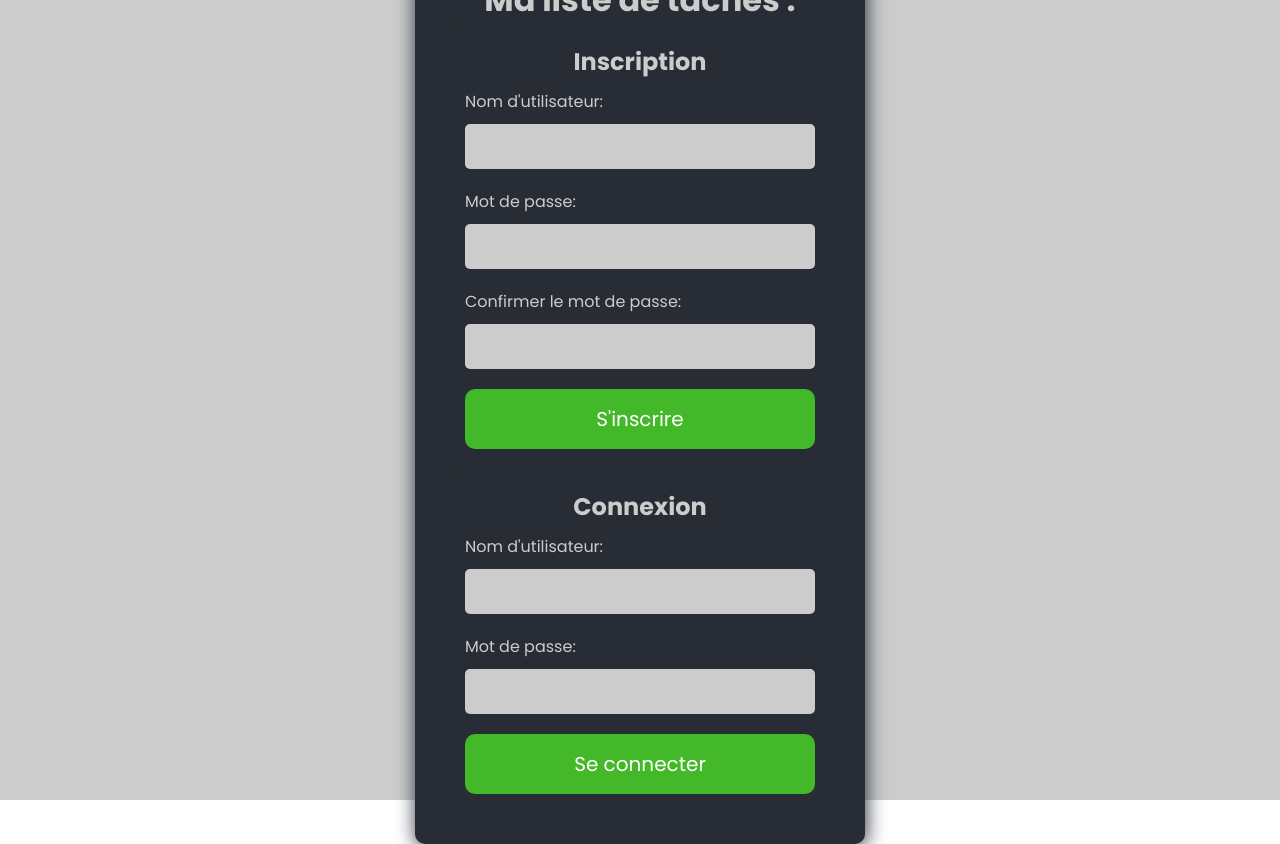
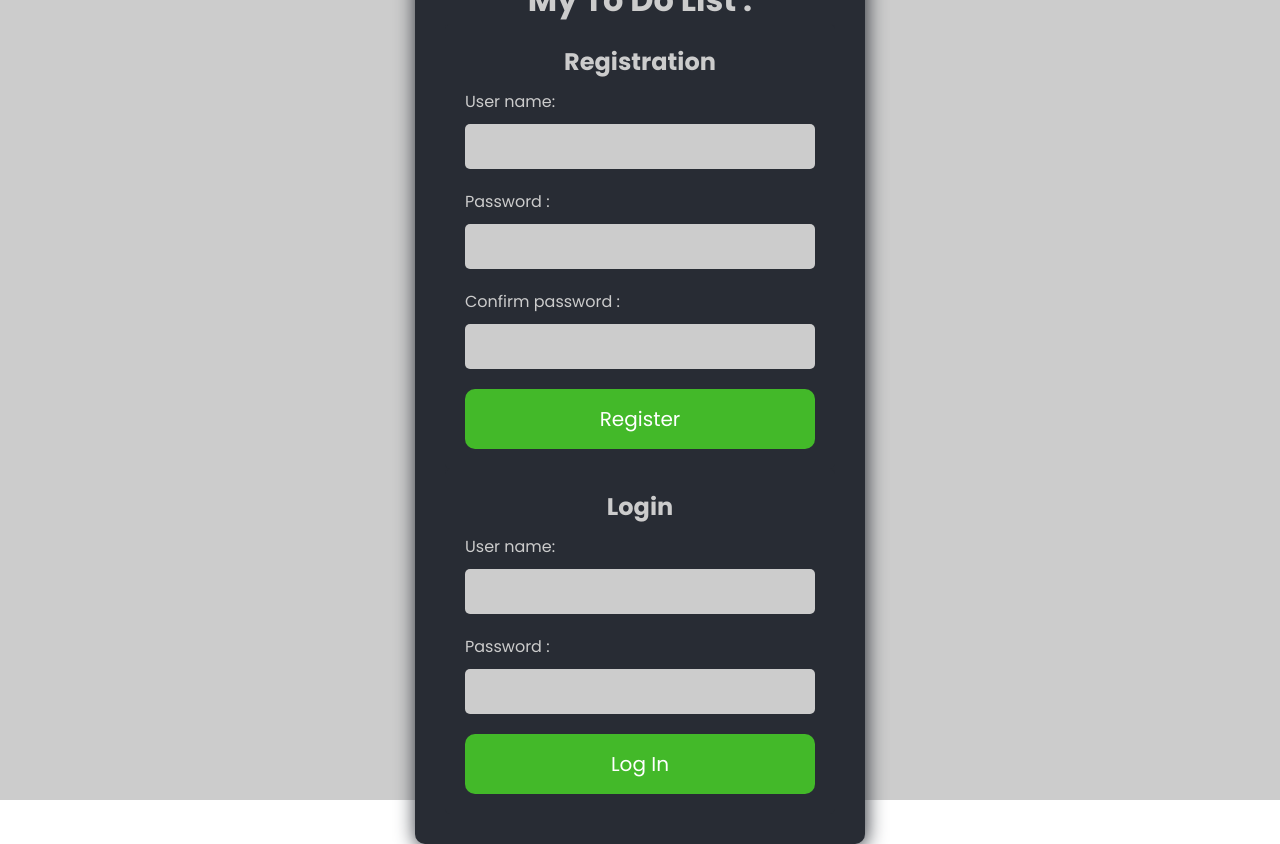
Before and after one commit to Mathieu-Lalande/ToDo-List, a React (Create React App) app: page / in a window 1280 px wide. Built offline with nearby package versions, Linux system fonts and the light colour scheme.

Commit message:
todolist
Signed-off-by: Mathieu LALANDE <gredr4307@gmail.com>

```diff
--- a/src/components/Form.js
+++ b/src/components/Form.js
@@ -40,13 +40,13 @@ const Form = ({input, setInput, todos, setTodos, editTodo, setEditTodo}) => {
         <form onSubmit={onFormSubmit}>
             <input
                 type="text"
-                placeholder="Entrez une tâche"
+                placeholder="Enter a task"
                 className="task-input"
                 value={input }
                 required
                 onChange={onInputChange}/>
             <button className="button-add" type="submit">
-                {editTodo ? "OK" : "AJOUTER"}
+                {editTodo ? "OK" : "ADD"}
             </button>
         </form>
     );
--- a/src/components/Header.js
+++ b/src/components/Header.js
@@ -3,11 +3,11 @@ import React from 'react'
 const Header = ({ isLoggedIn, handleLogout, currentUser }) => {
     return (
       <div className="header">
-        <h1>Ma liste de tâches :</h1>
+        <h1>My To Do List :</h1>
         {isLoggedIn && (
           <div className="user-info">
-            <p className='name-header'>Bienvenue, {currentUser} !</p>
-            <button onClick={handleLogout} className='button-logout'>Se déconnecter</button>
+            <p className='name-header'>Welcome, {currentUser} !</p>
+            <button onClick={handleLogout} className='button-logout'>Sign out</button>
           </div>
         )}
       </div>
--- a/src/components/Login.js
+++ b/src/components/Login.js
@@ -12,9 +12,9 @@ const Login = ({ handleLogin }) => {
 
   return (
     <form onSubmit={handleSubmit} className="form-card">
-      <h2>Connexion</h2>
+      <h2>Login</h2>
       <div className="form-group">
-        <label htmlFor="username">Nom d'utilisateur:</label>
+        <label htmlFor="username">User name:</label>
         <input
           type="text"
           id="username"
@@ -25,7 +25,7 @@ const Login = ({ handleLogin }) => {
         />
       </div>
       <div className="form-group">
-        <label htmlFor="password">Mot de passe:</label>
+        <label htmlFor="password">Password :</label>
         <input
           type="password"
           id="password"
@@ -35,7 +35,7 @@ const Login = ({ handleLogin }) => {
           className="form-control"
         />
       </div>
-      <button type="submit" className="form-btn">Se connecter</button>
+      <button type="submit" className="form-btn">Log In</button>
     </form>
   );
 };
--- a/src/components/Register.js
+++ b/src/components/Register.js
@@ -17,9 +17,9 @@ const Register = ({ handleRegister }) => {
 
   return (
     <form onSubmit={handleSubmit} className="form-card">
-      <h2>Inscription</h2>
+      <h2>Registration</h2>
       <div className="form-group">
-        <label htmlFor="username">Nom d'utilisateur:</label>
+        <label htmlFor="username">User name:</label>
         <input
           type="text"
           id="username"
@@ -30,7 +30,7 @@ const Register = ({ handleRegister }) => {
         />
       </div>
       <div className="form-group">
-        <label htmlFor="password">Mot de passe:</label>
+        <label htmlFor="password">Password :</label>
         <input
           type="password"
           id="password"
@@ -41,7 +41,7 @@ const Register = ({ handleRegister }) => {
         />
       </div>
       <div className="form-group">
-        <label htmlFor="confirmPassword">Confirmer le mot de passe:</label>
+        <label htmlFor="confirmPassword">Confirm password :</label>
         <input
           type="password"
           id="confirmPassword"
@@ -51,7 +51,7 @@ const Register = ({ handleRegister }) => {
           className="form-control"
         />
       </div>
-      <button type="submit" className="form-btn">S'inscrire</button>
+      <button type="submit" className="form-btn">Register</button>
     </form>
   );
 };
--- a/src/components/TodosList.js
+++ b/src/components/TodosList.js
@@ -21,7 +21,7 @@ const TodosList = ({todos, setTodos, setEditTodo}) => {
     };
 
     if (!Array.isArray(todos)) {
-        return <div>Pas de tâche pour le moment</div>
+        return <div>No task at the moment</div>
     }
 
     return (
```
